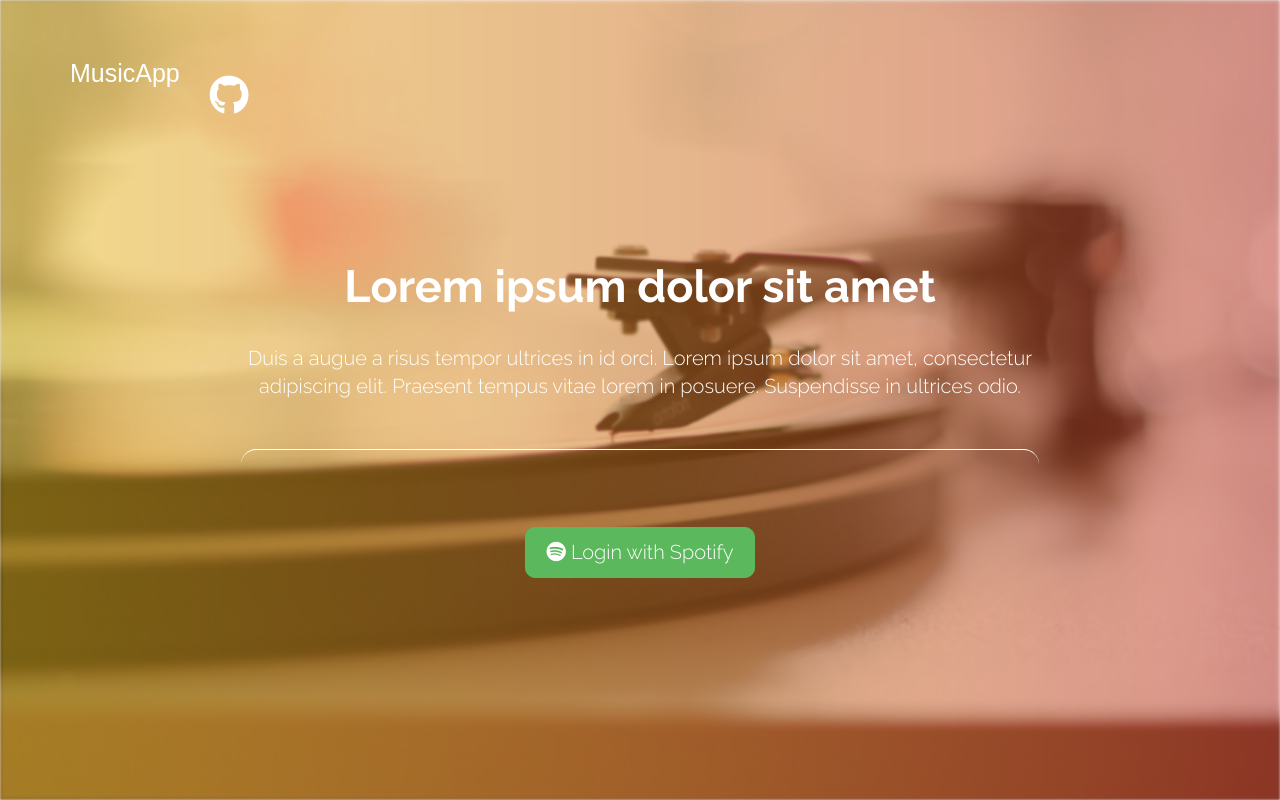
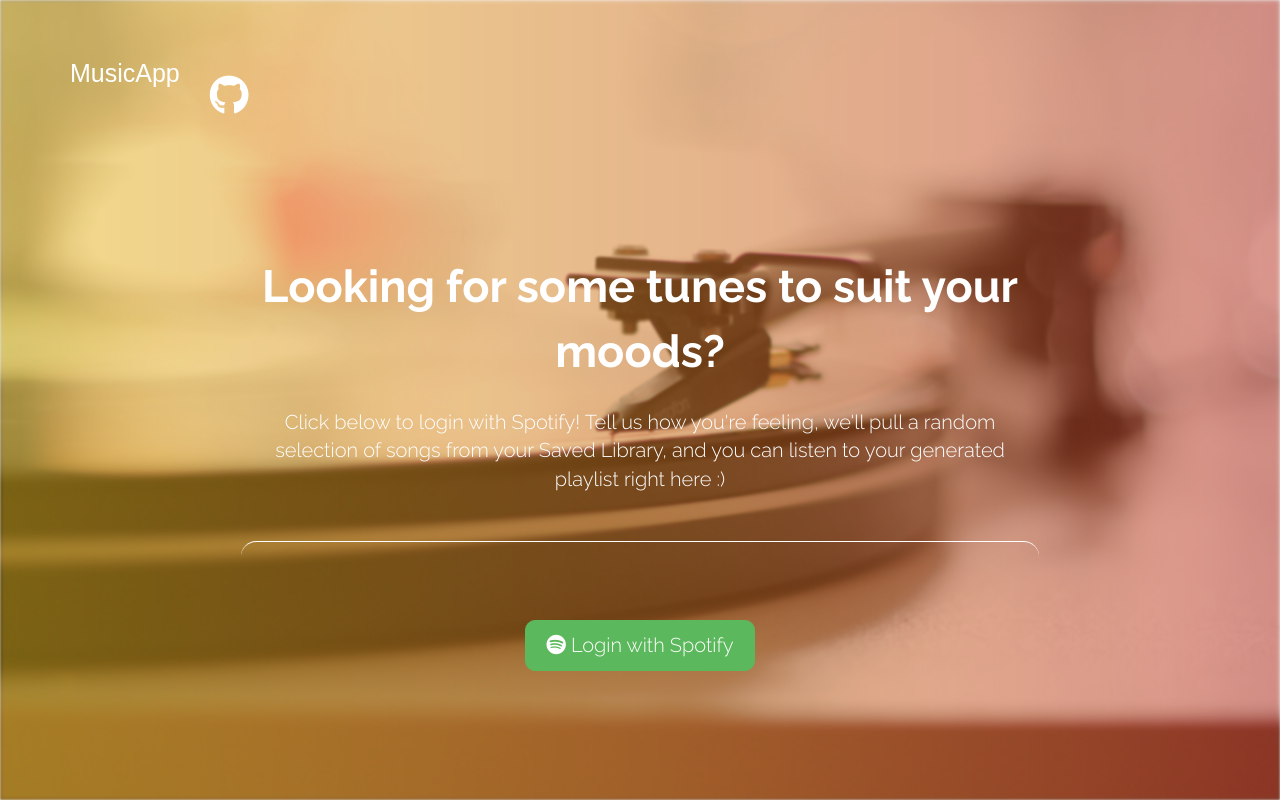
Before and after one commit to hatooku/musaic, a Flask app: page /landing in a window 1280 px wide. Run offline with Flask 2, Linux system fonts and the light colour scheme; some libraries are stand-ins or nearby versions; some web fonts are replaced.

Commit message:
Modified index.html to get rid of Latin shit

```diff
--- a/templates/index.html
+++ b/templates/index.html
@@ -6,9 +6,9 @@
 {% block content %}
     <div class="container">
         <div class="description">
-            <div class="subheader">Lorem ipsum dolor sit amet</div>
+            <div class="subheader">Looking for some tunes to suit your moods?</div>
 
-            <div class="paragraph">Duis a augue a risus tempor ultrices in id orci. Lorem ipsum dolor sit amet, consectetur adipiscing elit. Praesent tempus vitae lorem in posuere. Suspendisse in ultrices odio. </div>
+            <div class="paragraph">Click below to login with Spotify! Tell us how you're feeling, we'll pull a random selection of songs from your Saved Library, and you can listen to your generated playlist right here :) </div>
             <hr class="style-seven">
             <a href={{ auth_url }}>
                 <button type="button" class="btn btn-success loginbtn"><i class="fa fa-spotify" aria-hidden="true"></i>     Login with Spotify</button>
```
